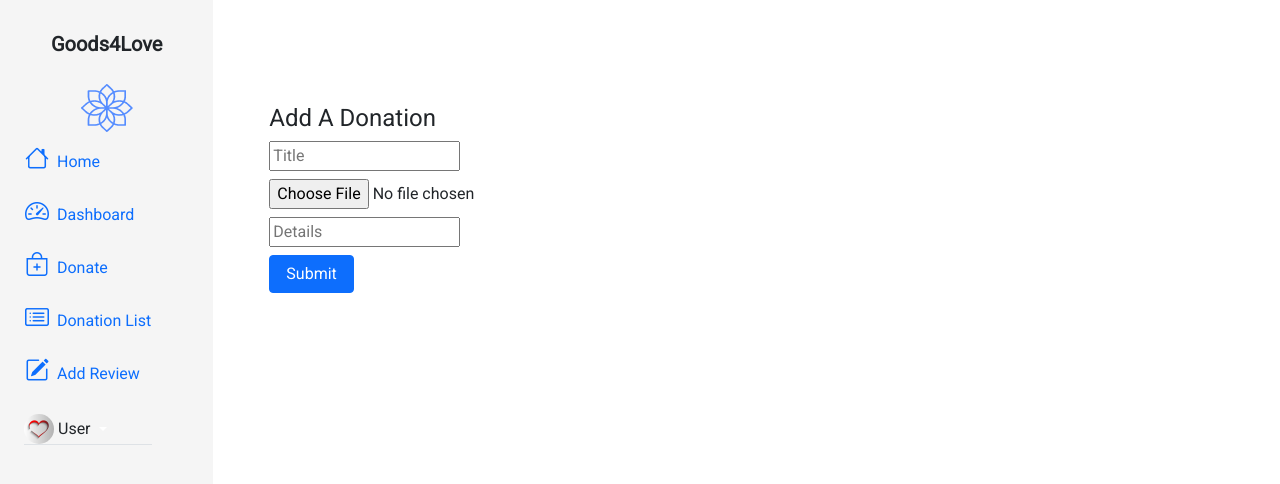
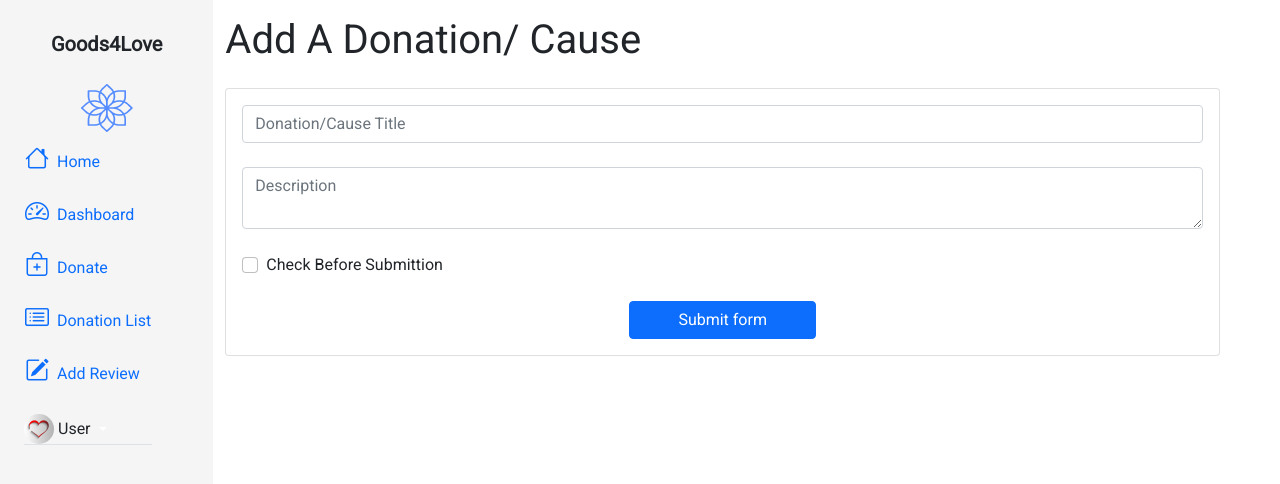
Before and after one commit to NaimulAlam/goods4love, a React (Create React App) app: page /add-donation in a window 1280 px wide. Shown: the top 484 px of the page. Built offline with nearby package versions, Linux system fonts and the light colour scheme; no server answers.

Commit message:
all donations bugs fixed and add donation done

```diff
--- a/src/Pages/Dashboard/AddDonation/AddDonation.js
+++ b/src/Pages/Dashboard/AddDonation/AddDonation.js
@@ -1,32 +1,115 @@
 /* eslint-disable import/no-cycle */
-import React from 'react';
+import React, { useContext } from 'react';
+import * as Yup from 'yup';
+import { yupResolver } from '@hookform/resolvers/yup';
+import { useForm } from 'react-hook-form';
 import Sidebar from '../../../components/Sidebar/Sidebar';
+import { UserInfoContext } from '../../../App';
 
 const AddDonation = () => {
+  const [userInfo] = useContext(UserInfoContext);
+
+  // form validation rules for yup
+  const AddDonationSchema = Yup.object().shape({
+    donationTitle: Yup.string().min(5, 'Please add min 5 letter').required('Please add the donation/cause name'),
+    description: Yup.string().min(40, 'Please add min 40 letter').required('Please add description of it'),
+  });
+
+  const formOptions = { resolver: yupResolver(AddDonationSchema) };
+
+  const {
+    register,
+    handleSubmit,
+    reset,
+    formState: { errors },
+  } = useForm(formOptions);
+
+  // Donations Details Submit api call
+  const onSubmit = (submit) => {
+    console.log('submit', submit);
+    const AddDonationData = {
+      ...submit,
+      adminEmail: userInfo.email,
+    };
+    const url = 'https://goods4love.herokuapp.com/api/addDonation';
+    fetch(url, {
+      method: 'POST',
+      headers: { 'content-type': 'application/json' },
+      body: JSON.stringify(AddDonationData),
+    })
+      .then((res) => {
+        console.log('AddDonationData res', res);
+        return res.json();
+      })
+      .then((data) => {
+        console.log('AddDonationData resdata', data);
+        if (data.status === 'ok') {
+          reset();
+          alert('Donation Data Added Successfully');
+        } else {
+          alert('Error!! Donation Data not added');
+        }
+        return data;
+      })
+      .catch((err) => {
+        console.log('err', err);
+      });
+    console.log('AddDonationData', AddDonationData);
+  };
+
   return (
     <div className="container-fluid">
       <div className="row">
         <div className="col-auto col-md-3 col-xl-2 px-sm-2 px-0 side-menu">
           <Sidebar />
         </div>
-        <div className="col-9 mt-2 mt-md-5 col-xl-10 px-sm-0 px-md-5 py-3 py-md-5" id="profile">
-          <h4 className="m-2">Add A Donation </h4>
-          <p className="m-2">
-            <input type="text" name="donationName" id="addDonation" placeholder="Title" />
-          </p>
+        <div className="col py-3" id="addDonation">
+          <div>
+            <h1>Add A Donation/ Cause</h1>
+          </div>
+          <div className="card card-body mt-4 me-md-5 me-auto">
+            <form onSubmit={handleSubmit(onSubmit)} className="row g-4">
+              <div className="col-12 position-relative">
+                <input
+                  className={`form-control ${errors.donationTitle ? 'is-invalid' : ''}`}
+                  type="text"
+                  name="donationTitle"
+                  placeholder="Donation/Cause Title"
+                  {...register('donationTitle')}
+                />
+                <div className="invalid-feedback">{errors.donationTitle?.message}</div>
+              </div>
+              <div className="col-12 position-relative">
+                <textarea
+                  className={`form-control ${errors.description ? 'is-invalid' : ''}`}
+                  type="text"
+                  name="description"
+                  placeholder="Description"
+                  {...register('description')}
+                />
+                <div className="invalid-feedback">{errors.description?.message}</div>
+              </div>
 
-          <p className="m-2">
-            <input type="file" name="uploadDonationPicture" />
-          </p>
-
-          <p className="m-2">
-            <input type="text" name="details" placeholder="Details" />
-          </p>
-          <p className="m-2">
-            <button className="btn btn-primary px-3" type="submit">
-              Submit
-            </button>
-          </p>
+              <div className="col-12 position-relative">
+                <input
+                  className="form-check-input"
+                  type="checkbox"
+                  name="termsAndConditions"
+                  id="termsAndConditions"
+                  required
+                />
+                <label className="form-check-label mx-2" htmlFor="termsAndConditions">
+                  Check Before Submittion
+                </label>
+                <div className="invalid-tooltip">Please! Check Before Submittion</div>
+              </div>
+              <div className="col-12 text-center">
+                <button className="btn btn-primary px-5" type="submit">
+                  Submit form
+                </button>
+              </div>
+            </form>
+          </div>
         </div>
       </div>
     </div>
--- a/src/Pages/Dashboard/AllDonations/AllDonations.js
+++ b/src/Pages/Dashboard/AllDonations/AllDonations.js
@@ -11,7 +11,7 @@ const AllDonations = () => {
   useEffect(() => {
     const url = 'https://goods4love.herokuapp.com/api/alldonations';
 
-    const GetDonations = async () => {
+    const GetAllDonations = async () => {
       try {
         const res = await fetch(url, {
           headers: {
@@ -19,7 +19,7 @@ const AllDonations = () => {
           },
         });
         const data = await res.json();
-        console.log('data', data.alldonations);
+        console.log('allDonation', data.alldonations);
         setAllDonations(data.alldonations);
         setIsLoading(false);
       } catch (err) {
@@ -28,7 +28,7 @@ const AllDonations = () => {
         console.log('finally');
       }
     };
-    GetDonations();
+    GetAllDonations();
     // eslint-disable-next-line react-hooks/exhaustive-deps
   }, []);
 
--- a/src/Pages/Dashboard/Donate/Donate.js
+++ b/src/Pages/Dashboard/Donate/Donate.js
@@ -10,7 +10,7 @@ const Donate = () => {
   const [loggedUser, setLoggedUser] = useState('');
 
   // form validation rules for yup
-  const paymentValidationSchema = Yup.object().shape({
+  const donateValidationSchema = Yup.object().shape({
     email: Yup.string()
       .matches(/^[a-zA-Z0-9_.+-]+@[a-zA-Z0-9-]+\.[a-zA-Z0-9-.]+$/)
       .required('Email is required')
@@ -23,7 +23,7 @@ const Donate = () => {
     amount: Yup.number().required('Please enter amount'),
   });
 
-  const formOptions = { resolver: yupResolver(paymentValidationSchema) };
+  const formOptions = { resolver: yupResolver(donateValidationSchema) };
 
   const {
     register,
```
